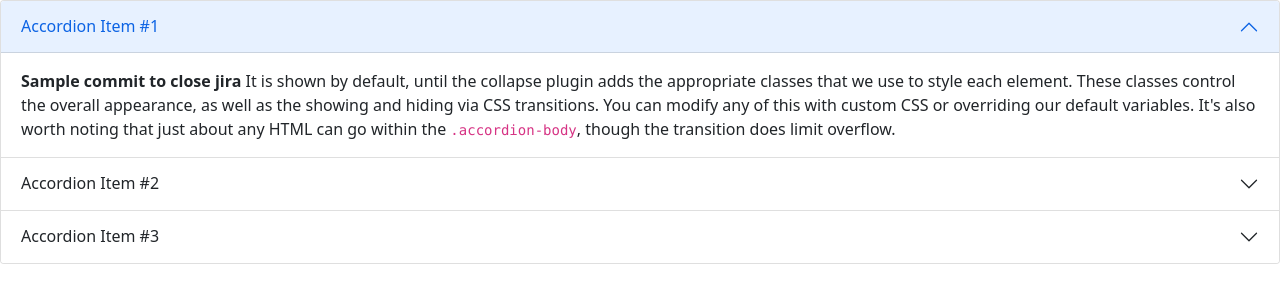
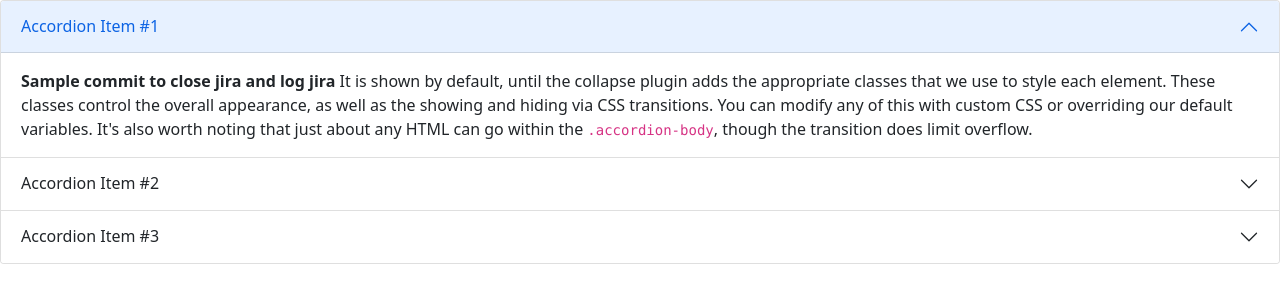
Before and after one commit to MateenKhan/Angular-template, an Angular app: page / in a window 1280 px wide. Shown: the top 302 px of the page. Built offline with nearby package versions, Linux system fonts and the light colour scheme.

Commit message:
OS-4 #commnet added bootstrap #time 1h #done

```diff
--- a/src/app/app.component.html
+++ b/src/app/app.component.html
@@ -19,7 +19,7 @@
       data-bs-parent="#accordionExample"
     >
       <div class="accordion-body">
-        <strong>Sample commit to close jira</strong> It is shown by
+        <strong>Sample commit to close jira and log jira</strong> It is shown by
         default, until the collapse plugin adds the appropriate classes that we
         use to style each element. These classes control the overall appearance,
         as well as the showing and hiding via CSS transitions. You can modify
```
